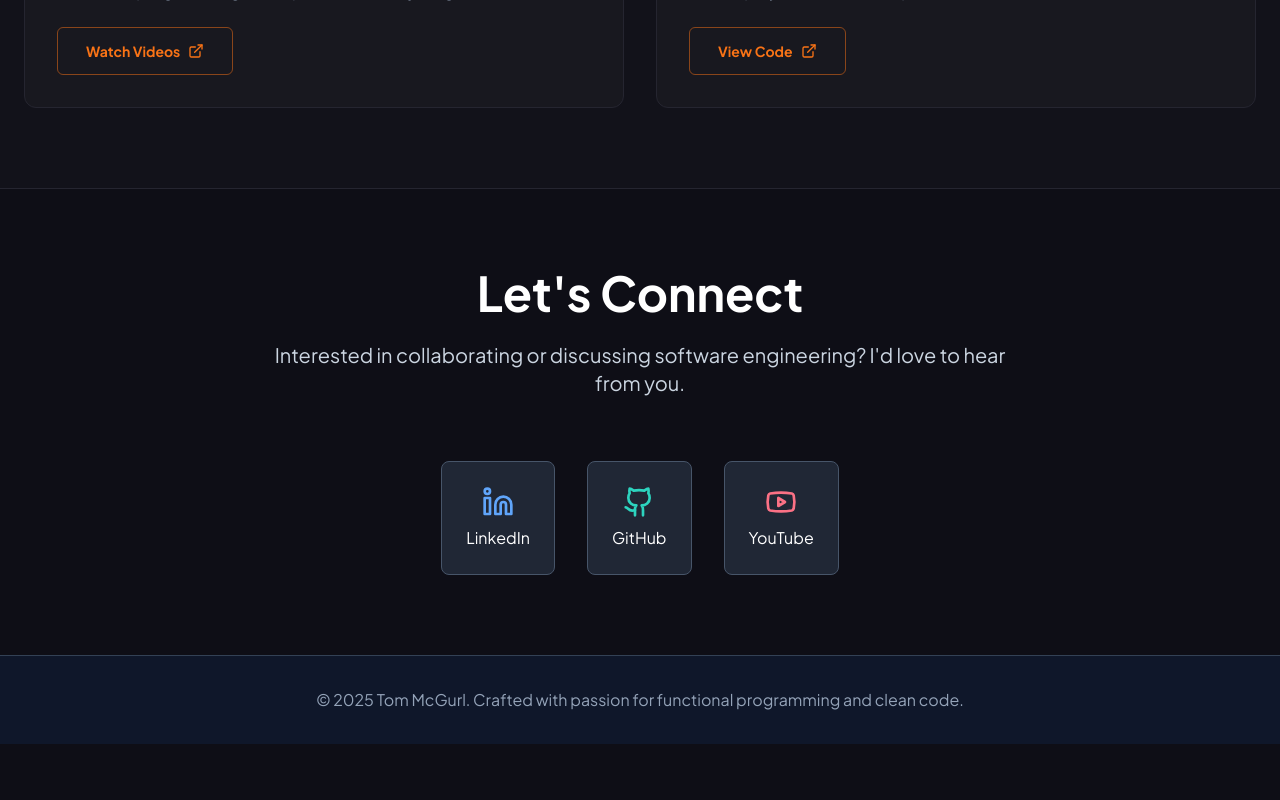
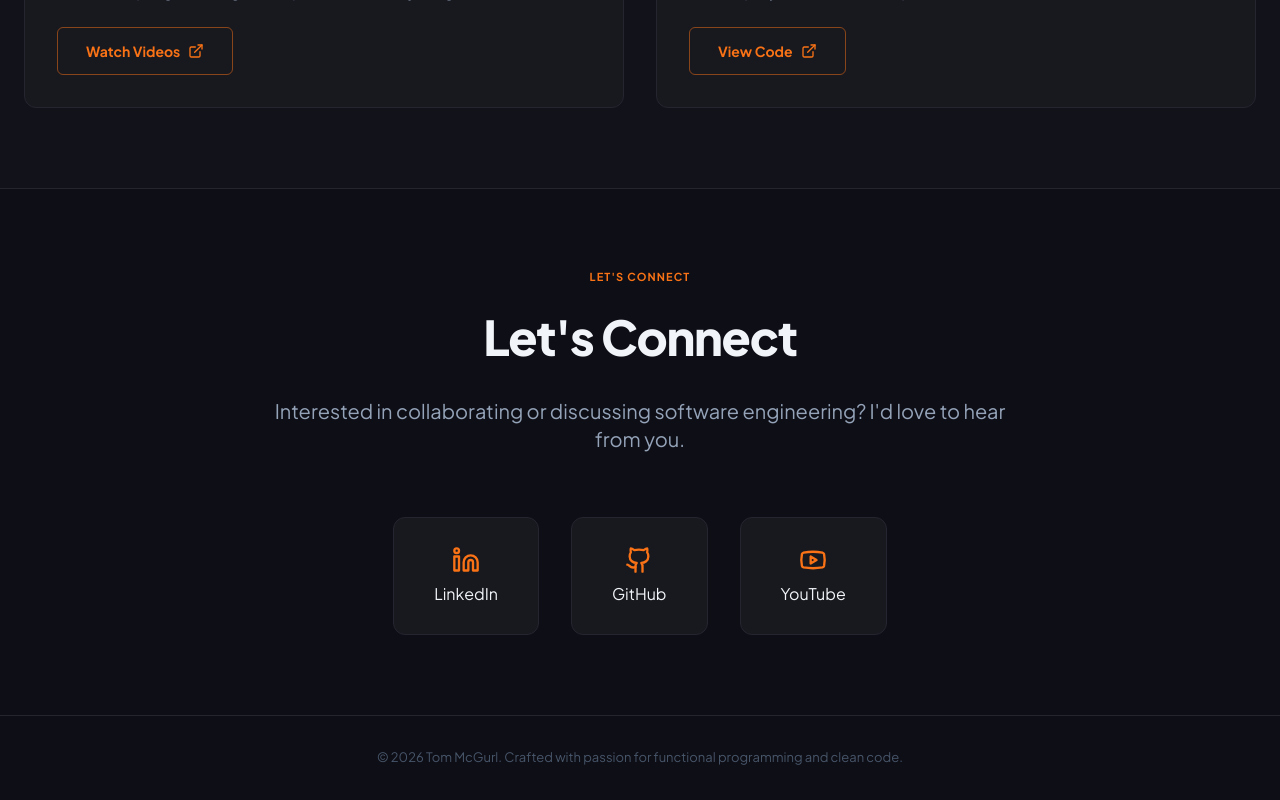
Before and after one commit to tommcgurl/portfolio-site, a Next.js app: page / in a window 1280 px wide. Shown: the part 2405-3205 px from the top of the page. Before the commit the page ends 3149 px from the top, so only its background shows below. Built offline with nearby package versions, Linux system fonts and the light colour scheme.

Commit message:
feat: overhaul contact section and footer — complete visual system migration
Made-with: Cursor

```diff
--- a/app/page.tsx
+++ b/app/page.tsx
@@ -360,12 +360,21 @@ export default function Portfolio() {
             viewport={{ once: true }}
             className="text-center mb-16"
           >
-            <h2 className="text-4xl md:text-5xl font-bold text-white mb-6">
-              Let's Connect
+            <span className="text-[11px] font-bold uppercase tracking-widest text-brand-accent mb-4 block">
+              LET&apos;S CONNECT
+            </span>
+            <h2
+              className="font-extrabold text-brand-text-1 mb-6"
+              style={{
+                fontSize: "clamp(32px, 5vw, 48px)",
+                letterSpacing: "-0.025em",
+              }}
+            >
+              Let&apos;s Connect
             </h2>
-            <p className="text-xl text-slate-300 max-w-3xl mx-auto">
+            <p className="text-xl text-brand-text-2 max-w-3xl mx-auto">
               Interested in collaborating or discussing software engineering?
-              I'd love to hear from you.
+              I&apos;d love to hear from you.
             </p>
           </motion.div>
 
@@ -380,46 +389,46 @@ export default function Portfolio() {
               href="https://www.linkedin.com/in/thomas-mcgurl-ba767b6b/"
               target="_blank"
               rel="noopener noreferrer"
-              whileHover={{ scale: 1.1 }}
+              whileHover={{ scale: 1.05 }}
               whileTap={{ scale: 0.95 }}
-              className="flex flex-col items-center p-6 bg-slate-700/50 rounded-lg border border-slate-600 hover:border-blue-400/50 transition-all duration-300"
+              className="flex flex-col items-center py-7 px-10 bg-brand-surface rounded-xl border border-brand-border transition-all duration-300 hover:border-brand-accent hover:shadow-[0_0_24px_rgba(249,115,22,0.12)]"
             >
-              <Linkedin className="w-8 h-8 text-blue-400 mb-2" />
-              <span className="text-white font-medium">LinkedIn</span>
+              <Linkedin className="w-7 h-7 text-brand-accent mb-2" />
+              <span className="text-brand-text-1 font-medium">LinkedIn</span>
             </motion.a>
 
             <motion.a
               href="https://github.com/tommcgurl"
               target="_blank"
               rel="noopener noreferrer"
-              whileHover={{ scale: 1.1 }}
+              whileHover={{ scale: 1.05 }}
               whileTap={{ scale: 0.95 }}
-              className="flex flex-col items-center p-6 bg-slate-700/50 rounded-lg border border-slate-600 hover:border-teal-400/50 transition-all duration-300"
+              className="flex flex-col items-center py-7 px-10 bg-brand-surface rounded-xl border border-brand-border transition-all duration-300 hover:border-brand-accent hover:shadow-[0_0_24px_rgba(249,115,22,0.12)]"
             >
-              <Github className="w-8 h-8 text-teal-400 mb-2" />
-              <span className="text-white font-medium">GitHub</span>
+              <Github className="w-7 h-7 text-brand-accent mb-2" />
+              <span className="text-brand-text-1 font-medium">GitHub</span>
             </motion.a>
 
             <motion.a
               href="https://www.youtube.com/tommcgurl"
               target="_blank"
               rel="noopener noreferrer"
-              whileHover={{ scale: 1.1 }}
+              whileHover={{ scale: 1.05 }}
               whileTap={{ scale: 0.95 }}
-              className="flex flex-col items-center p-6 bg-slate-700/50 rounded-lg border border-slate-600 hover:border-rose-400/50 transition-all duration-300"
+              className="flex flex-col items-center py-7 px-10 bg-brand-surface rounded-xl border border-brand-border transition-all duration-300 hover:border-brand-accent hover:shadow-[0_0_24px_rgba(249,115,22,0.12)]"
             >
-              <Youtube className="w-8 h-8 text-rose-400 mb-2" />
-              <span className="text-white font-medium">YouTube</span>
+              <Youtube className="w-7 h-7 text-brand-accent mb-2" />
+              <span className="text-brand-text-1 font-medium">YouTube</span>
             </motion.a>
           </motion.div>
         </div>
       </section>
 
       {/* Footer */}
-      <footer className="py-8 bg-slate-900 border-t border-slate-700">
+      <footer className="py-8 border-t border-brand-border">
         <div className="container mx-auto px-6 text-center">
-          <p className="text-slate-400">
-            © 2025 Tom McGurl. Crafted with passion for functional programming
+          <p className="text-brand-text-3 text-[13px]">
+            © 2026 Tom McGurl. Crafted with passion for functional programming
             and clean code.
           </p>
         </div>
```
